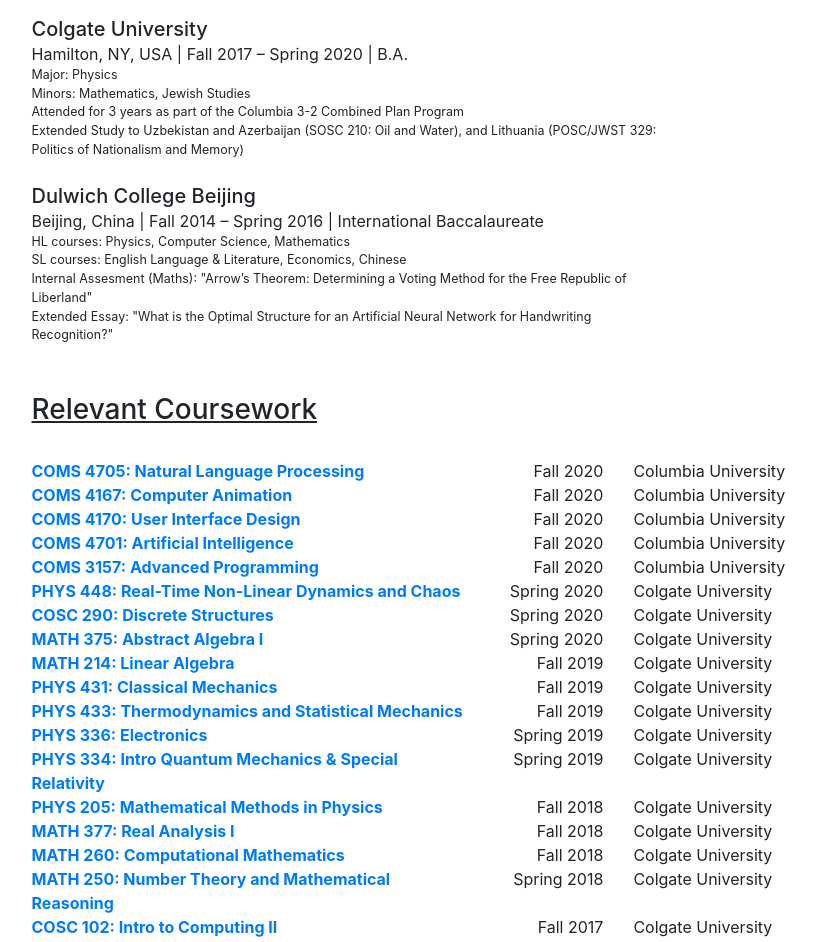
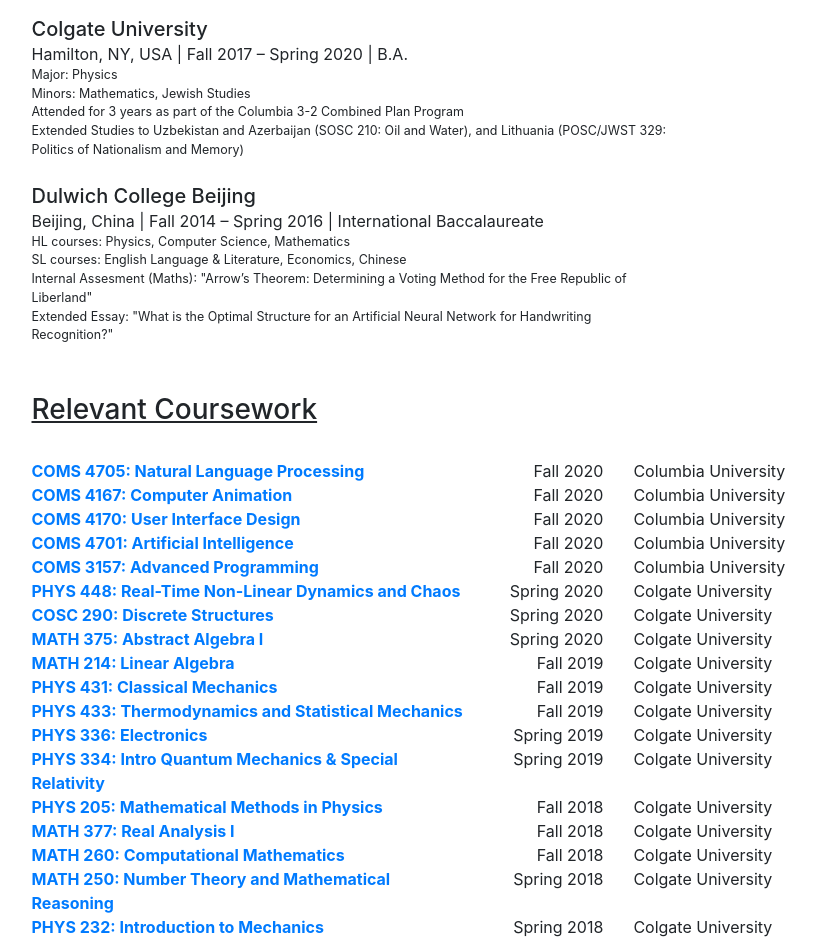
Before and after one commit to AlephFive/myWebsite, a React (Create React App) app: page /#/work in a window 1280 px wide. Shown: the part 340-1282 px from the top of the page, without its empty margins (361-1177 px from the left). Built offline with nearby package versions, Linux system fonts and the light colour scheme.

Commit message:
allow downloading my papers

```diff
--- a/src/data/courseworkData.js
+++ b/src/data/courseworkData.js
@@ -199,6 +199,17 @@
   },
   {
     type: '',
+    code: 'PHYS 232',
+    semester: 'Spring',
+    year: '2018',
+    title: 'Introduction to Mechanics',
+    description:
+      'A study of classical mechanics using astronomical themes. The principles of kinematics, dynamics, conservation laws, and gravitation are developed and used to understand the properties of astronomical objects such as planetary systems, binary stars, and galaxies. Treatment is more thorough than in PHYS 111. Differential and integral calculus and vector manipulation are used throughout. Two lectures, two recitation meetings, and one laboratory session per week.',
+    institution: 'Colgate University',
+    tags: ['math', 'physics'],
+  },
+  {
+    type: '',
     code: 'COSC 102',
     semester: 'Fall',
     year: '2017',
--- a/src/data/educationData.js
+++ b/src/data/educationData.js
@@ -19,7 +19,7 @@
     location: 'Hamilton, NY, USA',
     degree: 'B.A.',
     gpa: '3.51',
-    info: ['Major: Physics', 'Minors: Mathematics, Jewish Studies', 'Attended for 3 years as part of the Columbia 3-2 Combined Plan Program', 'Extended Study to Uzbekistan and Azerbaijan (SOSC 210: Oil and Water), and Lithuania (POSC/JWST 329: Politics of Nationalism and Memory)' ],
+    info: ['Major: Physics', 'Minors: Mathematics, Jewish Studies', 'Attended for 3 years as part of the Columbia 3-2 Combined Plan Program', 'Extended Studies to Uzbekistan and Azerbaijan (SOSC 210: Oil and Water), and Lithuania (POSC/JWST 329: Politics of Nationalism and Memory)' ],
   },
   {
     value: 'dcb',
--- a/src/data/publicationData.js
+++ b/src/data/publicationData.js
@@ -13,6 +13,7 @@
       "TEI '19: Proceedings of the Thirteenth International Conference on Tangible, Embedded, and Embodied Interaction",
     location: 'Tempe, Arizona, USA',
     link: 'https://dl.acm.org/doi/10.1145/3294109.3295647',
+    download: '/files/IRELICS_Designing_a_Tangible_Interaction_Platform_for_the_Popularization_of_Field_Archaeology.pdf',
     relavance: [],
     tags: ['cs', 'hci', 'ee', 'coding'],
   },
--- a/src/data/resumeData.js
+++ b/src/data/resumeData.js
@@ -146,14 +146,14 @@
 
 export const skills = {
   progLangs: {
-    proficient: 'C++, C#, Java, Javascript, MATLAB',
+    proficient: 'C++, C#, Java, JavaScript, MATLAB',
     familiar: 'Python, R, Processing, Go, Mathematica',
   },
   technologies: {
     proficient:
-      'Teensy, Arduino, Unity, Unreal Engine, OpenFrameworks, HTML/CSS, Git, React, Redux, Angular, AngularJS',
+      'Teensy, Arduino, OpenFrameworks, HTML/CSS, Git, React, Redux, Angular, AngularJS, Xic, WRspice',
     familiar:
-      'Kinect SDK, Hololens SDK, Optris Pi SDK, Zigbee, MFC, 3D Printing, Next.js, Mocha, Jest, LaTeX',
+      'Kinect SDK, Hololens SDK, Optris Pi SDK, Unity, Unreal Engine, Zigbee, MFC, 3D Printing, Next.js, Mocha, Jest, LaTeX',
   },
   arts: {
     proficient: 'MS Office, Adobe Illustrator, Photoshop, NewTek Tricaster, MuseScore 3',
--- a/src/tabs/publicationTab.js
+++ b/src/tabs/publicationTab.js
@@ -83,7 +83,7 @@
           <span> | {props.location}</span>
           <span> | {props.dateDescription}</span>
           <div>
-            <a href={props.link}>{props.link}</a>
+            <a href={props.link} target="_blank">{props.link}</a> {props.download ? <a href={props.download} target="_blank" download>Download</a>: ''}
           </div>
         </div>
         <br />
```
